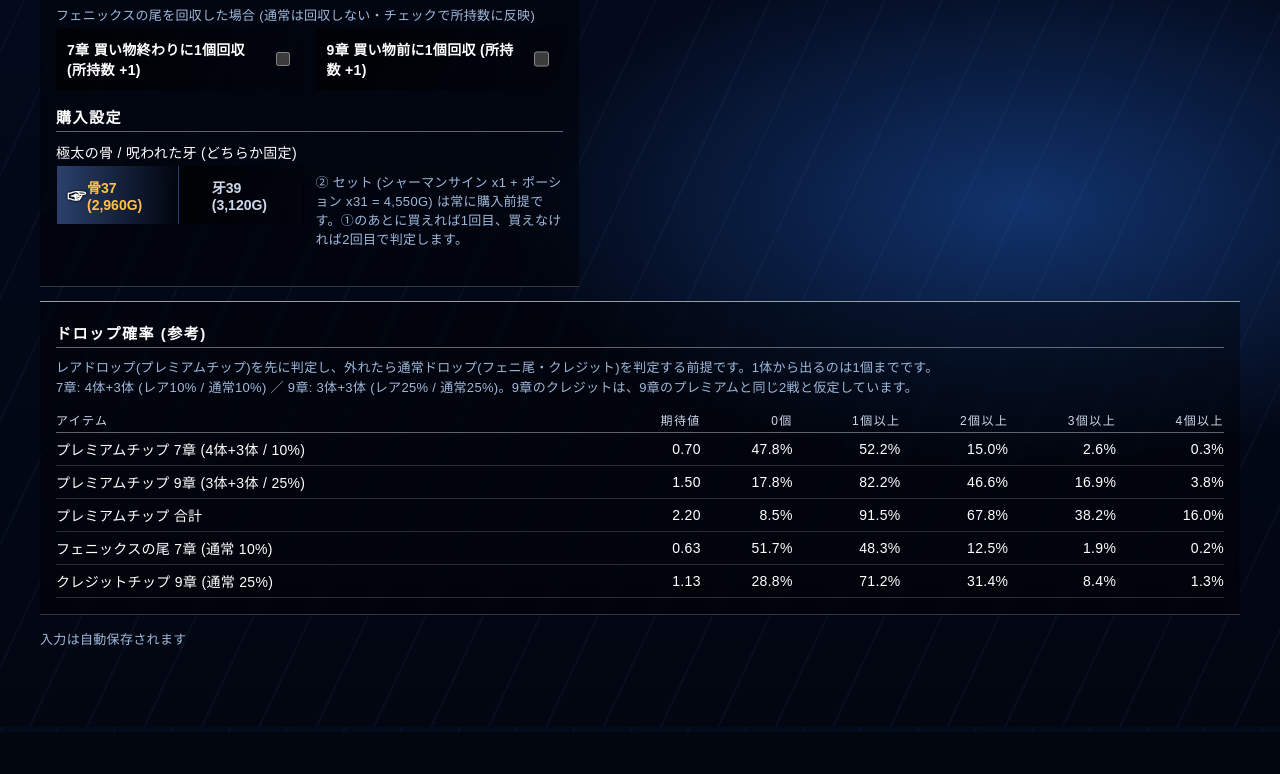
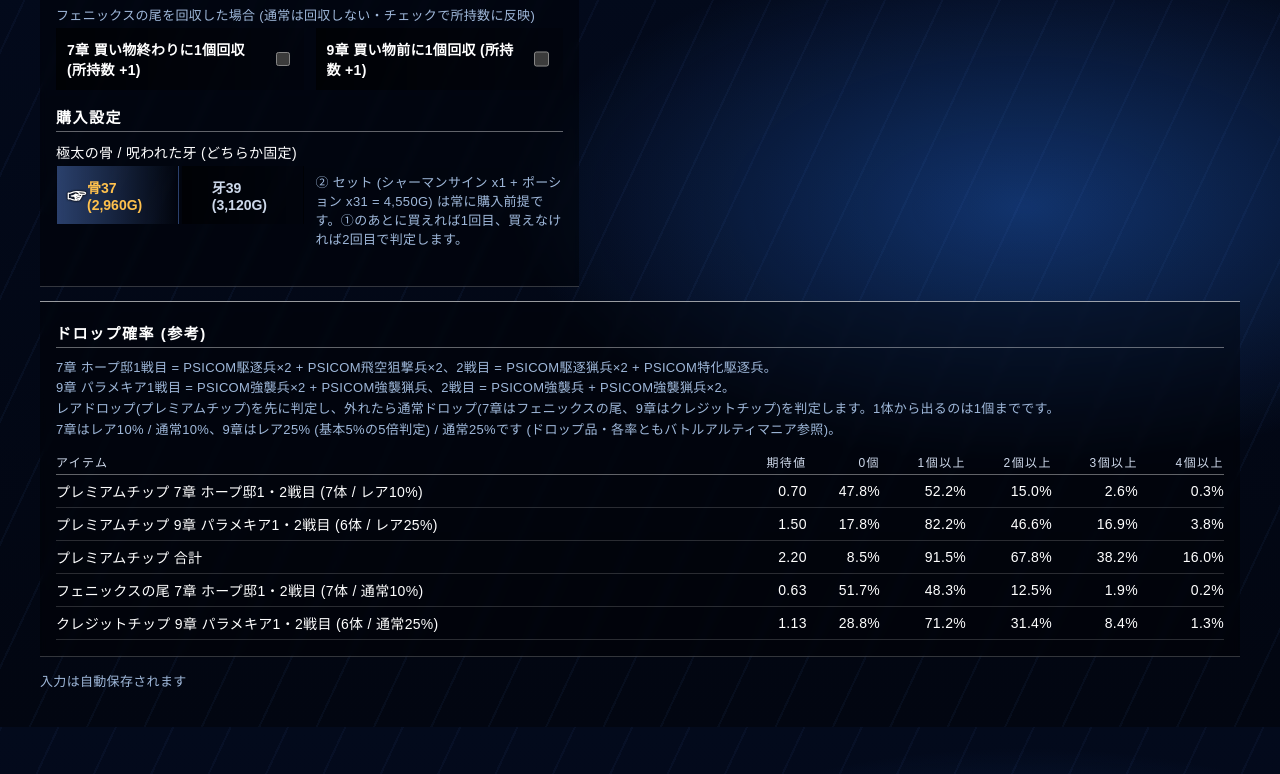
Before and after one commit to ossy3126/ff13-shop-branch, a plain HTML site: page index.html in a window 1280 px wide. Shown: the part 873-1647 px from the top of the page. Before the commit the page ends 1605 px from the top, so only its background shows below. Drawn offline with Linux system fonts and the light colour scheme.

Commit message:
9章タブのドロップ確率に7章・9章の戦闘編成を明記
Co-Authored-By: Claude Sonnet 5.5 <noreply@anthropic.com>
Claude-Session: https://claude.ai/code/session_01JqswQ14nWjagR8q5bN4wif

```diff
--- a/index.html
+++ b/index.html
@@ -336,8 +336,10 @@
     <div class="card">
       <div class="sec">ドロップ確率 (参考)</div>
       <div class="note" style="margin-bottom:8px;line-height:1.6;">
-        レアドロップ(プレミアムチップ)を先に判定し、外れたら通常ドロップ(フェニ尾・クレジット)を判定する前提です。1体から出るのは1個までです。<br>
-        7章: 4体+3体 (レア10% / 通常10%) ／ 9章: 3体+3体 (レア25% / 通常25%)。9章のクレジットは、9章のプレミアムと同じ2戦と仮定しています。
+        7章 ホープ邸1戦目 = PSICOM駆逐兵×2 + PSICOM飛空狙撃兵×2、2戦目 = PSICOM駆逐猟兵×2 + PSICOM特化駆逐兵。<br>
+        9章 パラメキア1戦目 = PSICOM強襲兵×2 + PSICOM強襲猟兵、2戦目 = PSICOM強襲兵 + PSICOM強襲猟兵×2。<br>
+        レアドロップ(プレミアムチップ)を先に判定し、外れたら通常ドロップ(7章はフェニックスの尾、9章はクレジットチップ)を判定します。1体から出るのは1個までです。<br>
+        7章はレア10% / 通常10%、9章はレア25% (基本5%の5倍判定) / 通常25%です (ドロップ品・各率ともバトルアルティマニア参照)。
       </div>
       <div class="tscroll">
       <table>
@@ -891,11 +893,11 @@
   }
   (function buildDrops() {
     var rows = [
-      ['プレミアムチップ 7章 (4体+3体 / 10%)', [[7, 0.10]]],
-      ['プレミアムチップ 9章 (3体+3体 / 25%)', [[6, 0.25]]],
+      ['プレミアムチップ 7章 ホープ邸1・2戦目 (7体 / レア10%)', [[7, 0.10]]],
+      ['プレミアムチップ 9章 パラメキア1・2戦目 (6体 / レア25%)', [[6, 0.25]]],
       ['プレミアムチップ 合計', [[7, 0.10], [6, 0.25]]],
-      ['フェニックスの尾 7章 (通常 10%)', [[7, 0.9 * 0.10]]],
-      ['クレジットチップ 9章 (通常 25%)', [[6, 0.75 * 0.25]]]
+      ['フェニックスの尾 7章 ホープ邸1・2戦目 (7体 / 通常10%)', [[7, 0.9 * 0.10]]],
+      ['クレジットチップ 9章 パラメキア1・2戦目 (6体 / 通常25%)', [[6, 0.75 * 0.25]]]
     ];
     var rows11 = [
       ['プレミアムチップ ブリッジ1+2 (7体 / レア25%)', [[7, 0.25]]],
```
Also changed, not shown: 1 other file.
